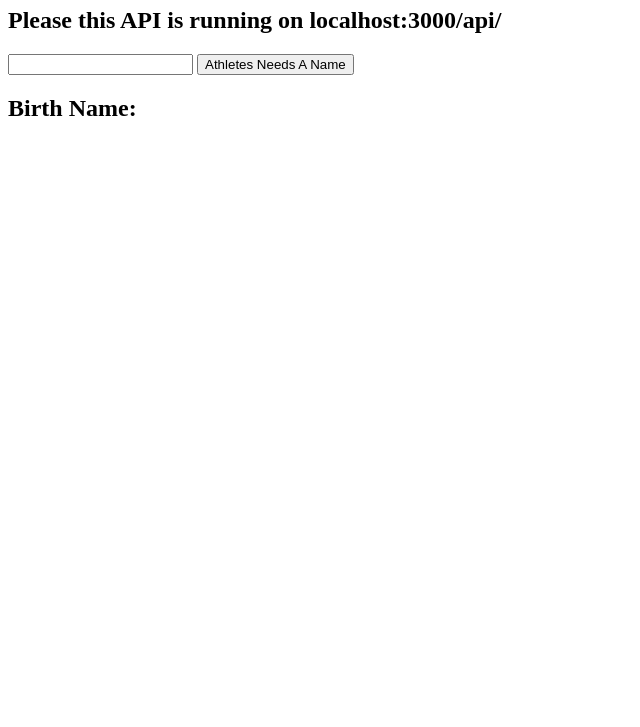
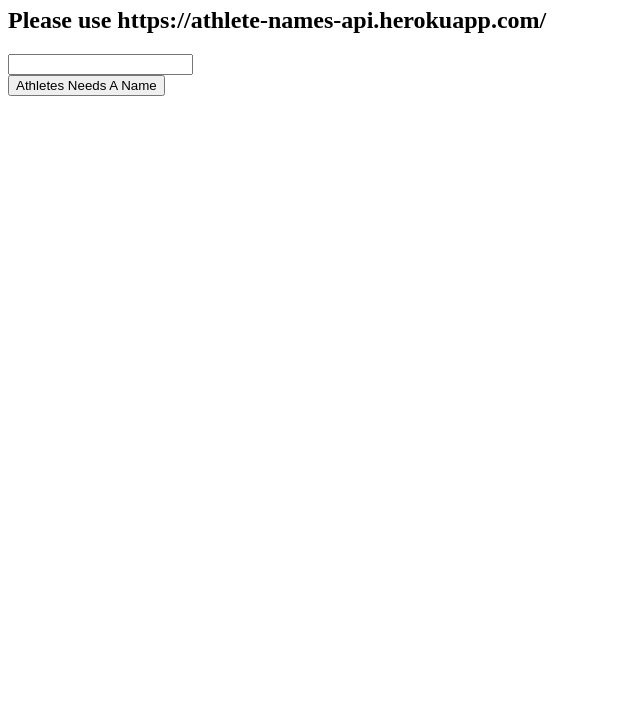
Before and after one commit to Danielwiser/Athlete-Names-Api, a website: page index.html in a window 1280 px wide. Shown: the part 73-800 px from the top of the page, without its empty margins (0-640 px from the left). Drawn offline with Linux system fonts and the light colour scheme.

Commit message:
updated html documentation

```diff
--- a/index.html
+++ b/index.html
@@ -8,10 +8,11 @@
 </head>
 <body>
     <h1>THE IMMORTAL ATHLETES API</h1>
-    <h2>Please this API is running on localhost:3000/api/</h2>
-    <input type="text">
-    <button>Athletes Needs A Name</button>
-    <h2>Birth Name: </h2>
+    <h2>Please use https://athlete-names-api.herokuapp.com/</h2>
+    <form>
+        <input type="text" name="" placeholder="">
+    </form>
+    <button id="name">Athletes Needs A Name</button>
      <script src="js/main.js"></script>
 </body>
 </html>
```
